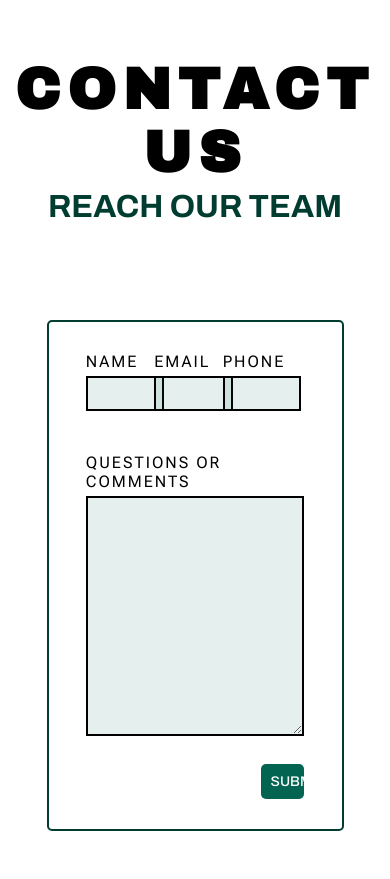
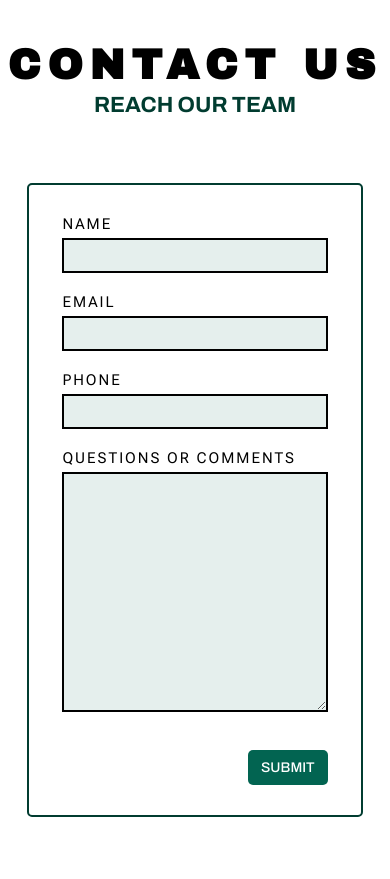
Before and after one commit to cmpt375-2024spring/client-project-beauty-and-bush, a Django app: template BeautyAndBush/webapp/templates/webapp/contact_us.html in a window 390 px wide. Shown: the part 54-933 px from the top of the page. After the commit the page ends 871 px from the top, so only its background shows below. Run offline with Django 3.2, Linux system fonts and the light colour scheme; the template is opened without the code that fills it, so the values that code supplies are empty; some libraries are stand-ins or nearby versions.

Commit message:
more contact us responsiveness and mail testing

```diff
--- a/BeautyAndBush/webapp/static/webapp/contact_style.css
+++ b/BeautyAndBush/webapp/static/webapp/contact_style.css
@@ -92,6 +92,9 @@ button:hover {
     cursor: pointer;
 }
 
+input:focus {
+  border: 2px solid #013C30!important;
+}
 
 /*Styling for pop up after submitting*/
 .popup {
@@ -139,7 +142,7 @@ button:hover {
     input[type="email"],
     input[type="tel"],
     textarea {
-        width: 115%; /* Make input fields take up full width */
+        width: 115%; /* Make input fields take up more than full width */
     }
     textarea {
         width: 100%;
@@ -152,4 +155,69 @@ button:hover {
 }
 
 @media only screen and (max-width: 854px) {
+    .contact-info {
+        flex-direction: column;
+        width: 100%; /* Ensure the entire width is used */
+        margin-bottom: 0;
+    }
+
+    input[type="text"],
+    input[type="email"],
+    input[type="tel"],
+    textarea{
+        margin-bottom: 1.5em;
+        width: 100%; /* Make input fields take up full width */
+    }
+
+    h2 {
+        font-size: 54px;
+    }
+
+    h3 {
+        font-size: 28px;
+    }
 }
+
+@media only screen and (max-width: 656px) {
+    button {
+        width: 30%;
+    }
+}
+
+@media only screen and (max-width: 540px) {
+    .contact-box {
+        width: 80%;
+    }
+
+    h2 {
+        font-size: 50px;
+    }
+
+    h3 {
+        font-size: 25px;
+    }
+}
+
+@media only screen and (max-width: 480px) {
+    h2 {
+        font-size: 46px;
+    }
+
+    h3 {
+        font-size: 22px;
+    }
+
+    form {
+        width: 85%;
+    }
+
+    .contact-box label {
+        font-size: 15px;
+    }
+}
+
+@media only screen and (max-width: 432px) {
+    h2 {
+        font-size: 42px;
+    }
+}
--- a/BeautyAndBush/webapp/static/webapp/script.js
+++ b/BeautyAndBush/webapp/static/webapp/script.js
@@ -44,7 +44,10 @@ function sendEmail() {
         var body = 'Name: ' + name + '<br>Email: ' + email + '<br>Phone: ' + phone + '<br>Question: ' + question;
 
         Email.send({
-            SecureToken: "3cf829c1-0393-4d90-89ad-d4b5520beee5",
+            // SecureToken: "3cf829c1-0393-4d90-89ad-d4b5520beee5",
+            Host : "smtp.elasticemail.com",
+            Username : "shreeyamaskey.1@gmail.com",
+            Password : "6D5AD82E2A24EE0499D7FD418093F1F41EFA",
             To: 'shreeyamaskey.1@gmail.com',
             From: "shreeyamaskey.1@gmail.com",
             Subject: "New Inquiry Contact Form From " + name,
--- a/BeautyAndBush/webapp/templates/webapp/contact_us.html
+++ b/BeautyAndBush/webapp/templates/webapp/contact_us.html
@@ -75,7 +75,6 @@
     <!-- For sending emails -->
     <script src="https://smtpjs.com/v3/smtp.js"></script>
     <script src="https://code.jquery.com/jquery-2.2.4.min.js"></script>
-    <script src="//cdn.jsdelivr.net/npm/sweetalert2@11"></script>
 
 </body>
 </html>
```
